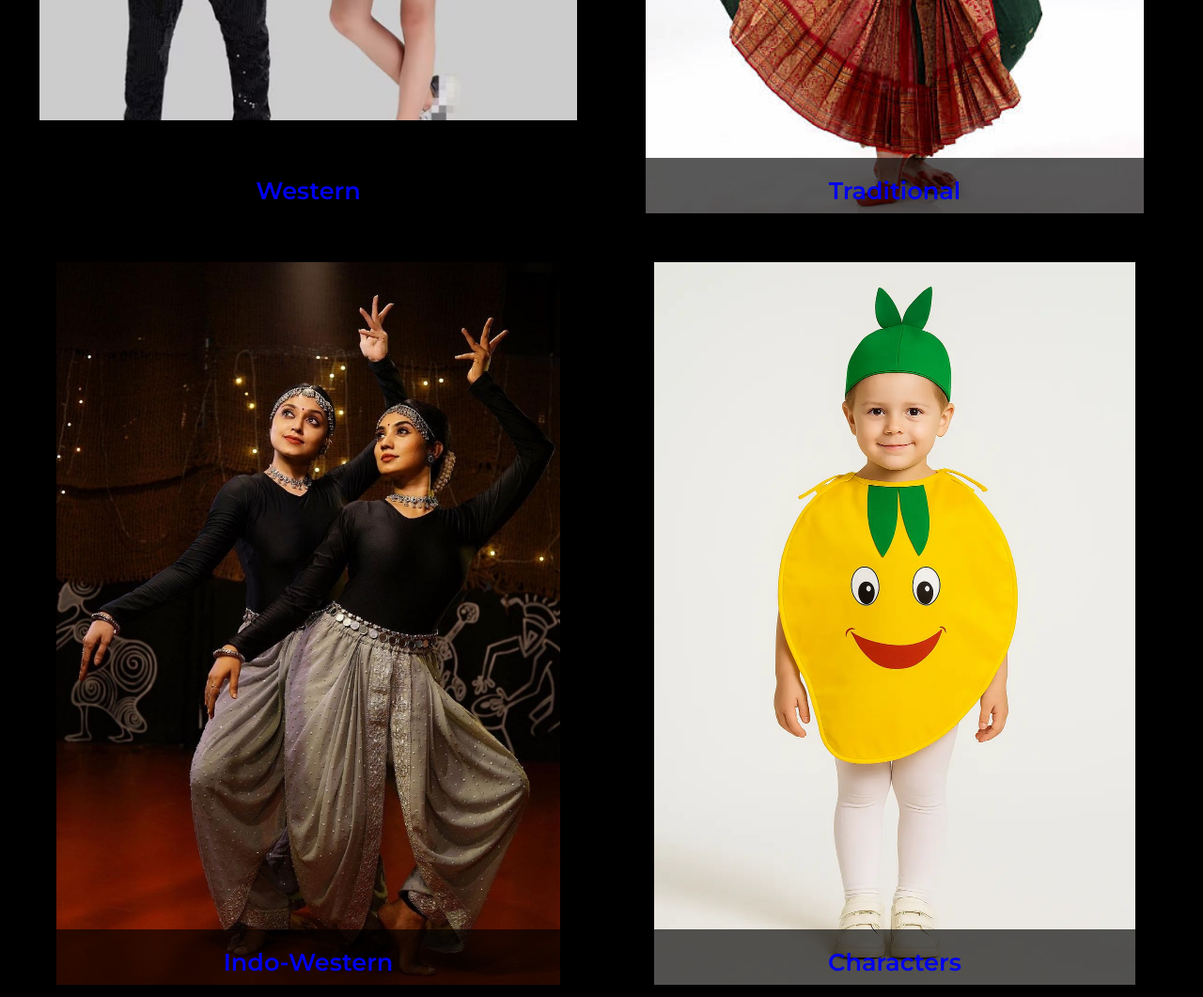
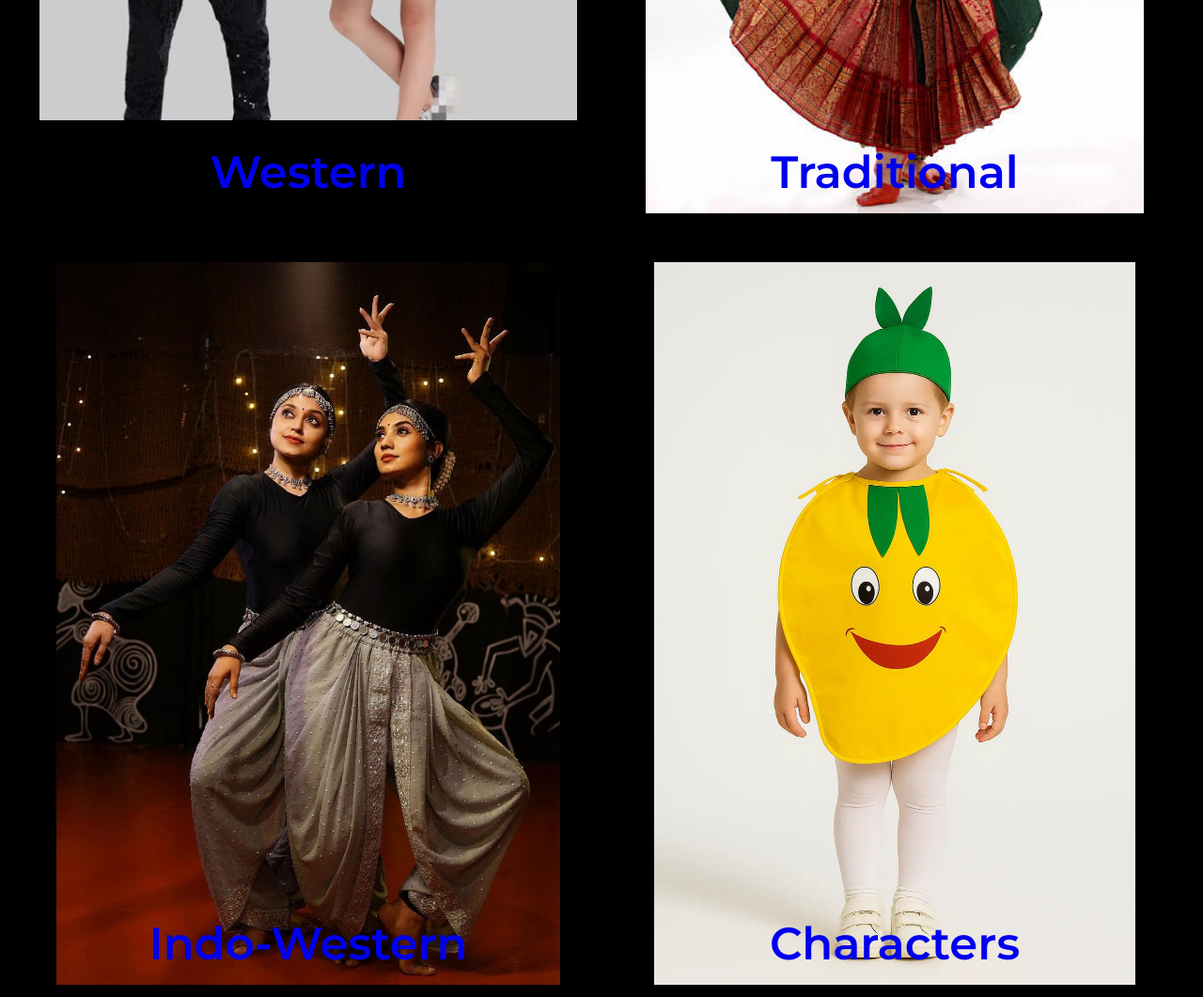
Before and after one commit to SoniyaD009/soniya_rental_website_final, a plain HTML site: page index.html in a window 1280 px wide. Shown: the part 1340-2401 px from the top of the page at 94% size. Drawn offline with nearby package versions, Linux system fonts and the light colour scheme.

Commit message:
Update styles.css

```diff
--- a/styles.css
+++ b/styles.css
@@ -144,10 +144,10 @@ header nav a:hover {
     position: absolute;
     bottom: 0;
     width: 100%;
-    background: rgba(0,0,0,0.65);
+    background: rgba(0,0,0,0);
     text-align: center;
     padding: 0.8rem;
-    font-size: 1.6rem;
+    font-size: 3rem;
     font-weight: 600;
 }
 
```
